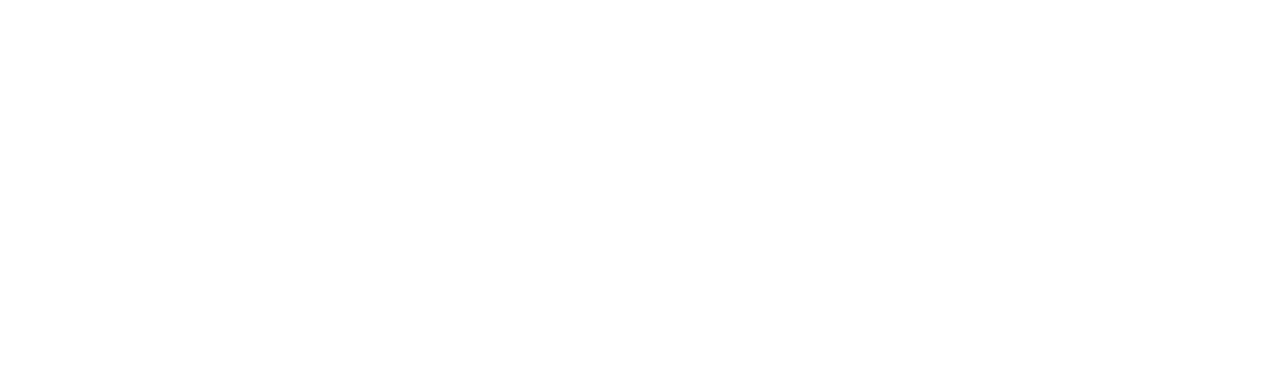
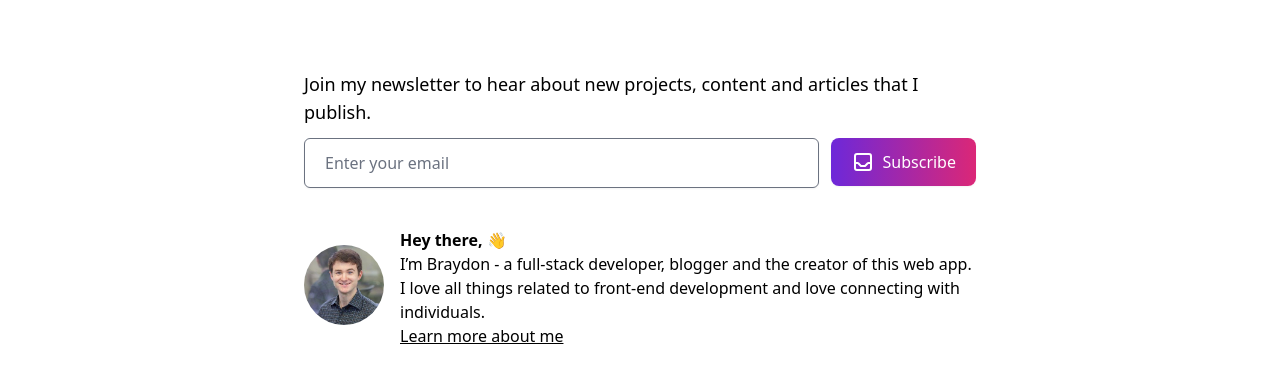
Before and after one commit to braydoncoyer/pomegradient, a Next.js app: page / in a window 1280 px wide. Shown: the part 518-898 px from the top of the page. Built offline with nearby package versions, Linux system fonts and the light colour scheme; no server answers; the database is empty.

Commit message:
feature/personal-newsletter: Added newsletter component to be displayed at the end of the gradient list on the homepage

```diff
--- a/components/GradientCardList.tsx
+++ b/components/GradientCardList.tsx
@@ -7,8 +7,8 @@
 
   return (
     <ul className="grid grid-cols-2 gap-10 justify-items-center sm:grid-cols-2 md:grid-cols-3 xl:grid-cols-4">
-      {gradients.map((item) => (
-        <div key={item.id}>
+      {gradients.map((item, index) => (
+        <div key={index}>
           <GradientCard item={item} />
         </div>
       ))}
--- /dev/null
+++ b/components/PersonalNewsletter.tsx
@@ -0,0 +1,142 @@
+import { useForm } from 'react-hook-form'
+import axios from 'axios'
+import { useState } from 'react'
+import Image from 'next/image'
+
+function PersonalNewsletter() {
+  const { register, handleSubmit } = useForm()
+  const [subscribeStatus, setSubscribeStatus] = useState(null)
+  const [formErrorMessage, setFormErrorMessage] = useState(null)
+
+  const handlePersonalSubmit = (data) => {
+    axios
+      .post('/api/braydoncoyer/newsletter', { data })
+      .then(() => setSubscribeStatus('success'))
+      .catch((err) => {
+        const { error } = err.response.data
+        setSubscribeStatus('failed')
+        setFormErrorMessage(error)
+      })
+  }
+
+  return (
+    <div className="max-w-2xl">
+      <div className="space-y-3">
+        <p className="text-base md:text-lg text-[#374151]">
+          Join my newsletter to hear about new projects, content and articles that I publish.
+        </p>
+        <form onSubmit={handleSubmit(handlePersonalSubmit)} className="block md:flex">
+          <div className="flex-1">
+            <label htmlFor="personal_email" className="sr-only">
+              Email address
+            </label>
+            <input
+              {...register('email')}
+              id="personal_email"
+              type="email"
+              className="block w-full border border-[#D1D5DB] rounded-md px-5 py-3 text-base text-gray-900 placeholder-gray-500 shadow-sm focus:outline-none focus:border-transparent focus:ring-2 focus:ring-white focus:ring-offset-2 focus:ring-offset-purple-600"
+              placeholder="Enter your email"
+            />
+          </div>
+          <div className="mt-4 sm:mt-0 sm:ml-3 group">
+            <button
+              type="submit"
+              className="w-full space-x-2 items-center justify-center text-white font-medium bg-gradient-to-r from-purple-700 to-pink-600 rounded-lg shadow-sm group-hover:shadow-lg py-3 px-5 transform group-hover:-translate-y-0.5 transition-all duration-150 flex"
+            >
+              <svg
+                xmlns="http://www.w3.org/2000/svg"
+                className="h-6 w-6"
+                fill="none"
+                viewBox="0 0 24 24"
+                stroke="currentColor"
+              >
+                <path
+                  strokeLinecap="round"
+                  strokeLinejoin="round"
+                  strokeWidth={2}
+                  d="M20 13V6a2 2 0 00-2-2H6a2 2 0 00-2 2v7m16 0v5a2 2 0 01-2 2H6a2 2 0 01-2-2v-5m16 0h-2.586a1 1 0 00-.707.293l-2.414 2.414a1 1 0 01-.707.293h-3.172a1 1 0 01-.707-.293l-2.414-2.414A1 1 0 006.586 13H4"
+                />
+              </svg>
+
+              <span>Subscribe</span>
+            </button>
+          </div>
+        </form>
+        {subscribeStatus && subscribeStatus === 'success' ? (
+          <div className="mt-2 text-base text-emerald-500 flex space-x-2">
+            <svg
+              xmlns="http://www.w3.org/2000/svg"
+              className="h-6 w-6"
+              fill="none"
+              viewBox="0 0 24 24"
+              stroke="currentColor"
+            >
+              <path
+                strokeLinecap="round"
+                strokeLinejoin="round"
+                strokeWidth={2}
+                d="M9 12l2 2 4-4m6 2a9 9 0 11-18 0 9 9 0 0118 0z"
+              />
+            </svg>
+            <span>Success! You are on the mailing list!</span>
+          </div>
+        ) : subscribeStatus === 'failed' ? (
+          <div className="mt-2 text-base text-pink-500 flex space-x-2">
+            <svg
+              xmlns="http://www.w3.org/2000/svg"
+              className="h-6 w-6"
+              fill="none"
+              viewBox="0 0 24 24"
+              stroke="currentColor"
+            >
+              <path
+                strokeLinecap="round"
+                strokeLinejoin="round"
+                strokeWidth={2}
+                d="M12 8v4m0 4h.01M21 12a9 9 0 11-18 0 9 9 0 0118 0z"
+              />
+            </svg>
+            <span>{formErrorMessage}</span>
+          </div>
+        ) : null}
+      </div>
+
+      <div className="flex mt-10">
+        <div className="mr-4 flex-shrink-0 self-center">
+          <Image
+            className="rounded-full"
+            width="80"
+            height="80"
+            src="/avatar.jpg"
+            alt="Braydon Coyer"
+          />
+        </div>
+        <div>
+          <p className="text-base text-[#374151]">
+            <span className="font-bold block">
+              Hey there,{' '}
+              <span role="img" aria-label="wave">
+                👋
+              </span>
+            </span>{' '}
+            I’m Braydon - a full-stack developer, blogger and the creator of this web app.{' '}
+            <span className="hidden md:block">
+              I love all things related to front-end development and love connecting with
+              individuals.
+            </span>
+          </p>
+          <a
+            className="text-[#CF4BAD] underline italics hover:text-pink-700"
+            href="https://braydoncoyer.dev/"
+            target="_blank"
+            rel="noreferrer"
+          >
+            Learn more about me
+          </a>
+        </div>
+      </div>
+    </div>
+  )
+}
+
+export { PersonalNewsletter }
--- a/package.json
+++ b/package.json
@@ -18,6 +18,7 @@
     "@types/react": "^17.0.11",
     "@typescript-eslint/eslint-plugin": "^4.18.0",
     "@typescript-eslint/parser": "^4.18.0",
+    "axios": "^0.21.1",
     "bad-words": "^3.0.4",
     "eslint": "^7.22.0",
     "eslint-config-prettier": "^8.1.0",
@@ -27,6 +28,7 @@
     "eslint-plugin-react-hooks": "^4.2.0",
     "firebase": "^8.3.2",
     "husky": "^5.1.3",
+    "isomorphic-unfetch": "^3.1.0",
     "lint-staged": "^10.5.4",
     "lodash.debounce": "^4.0.8",
     "lodash.kebabcase": "^4.1.1",
--- /dev/null
+++ b/pages/api/braydoncoyer/newsletter.js
@@ -0,0 +1,31 @@
+import fetch from 'isomorphic-unfetch'
+
+export default async (req, res) => {
+  const { email } = req.body.data
+
+  if (!email) {
+    return res.status(400).json({ error: 'Email is required' })
+  }
+
+  try {
+    const API_KEY = process.env.BUTTONDOWN_API_KEY_BRAYDONCOYER
+    const response = await fetch(`https://api.buttondown.email/v1/subscribers`, {
+      body: JSON.stringify({ email, tags: ['projects'] }),
+      headers: {
+        Authorization: `Token ${API_KEY}`,
+        'Content-Type': 'application/json',
+      },
+      method: 'POST',
+    })
+
+    if (response.status >= 400) {
+      return res.status(400).json({
+        error: `There was an error subscribing to the newsletter.`,
+      })
+    }
+
+    return res.status(201).json({ error: '' })
+  } catch (error) {
+    return res.status(500).json({ error: error.message || error.toString() })
+  }
+}
--- a/pages/index.tsx
+++ b/pages/index.tsx
@@ -12,6 +12,7 @@
 import { useContext, useState } from 'react'
 import Link from 'next/link'
 import { UserContext } from '../lib/context'
+import { PersonalNewsletter } from '../components/PersonalNewsletter'
 
 // Max post to query per page
 const LIMIT = 12
@@ -77,6 +78,9 @@
             </div>
           </div>
         )}
+        <div className="mt-24 flex justify-center">
+          <PersonalNewsletter />
+        </div>
 
         {/* {gradientsEnd && 'You have reached the end!'} */}
       </Layout>
```
Also changed, not shown: 1 other file (tests, documents, lock files or other folders).
